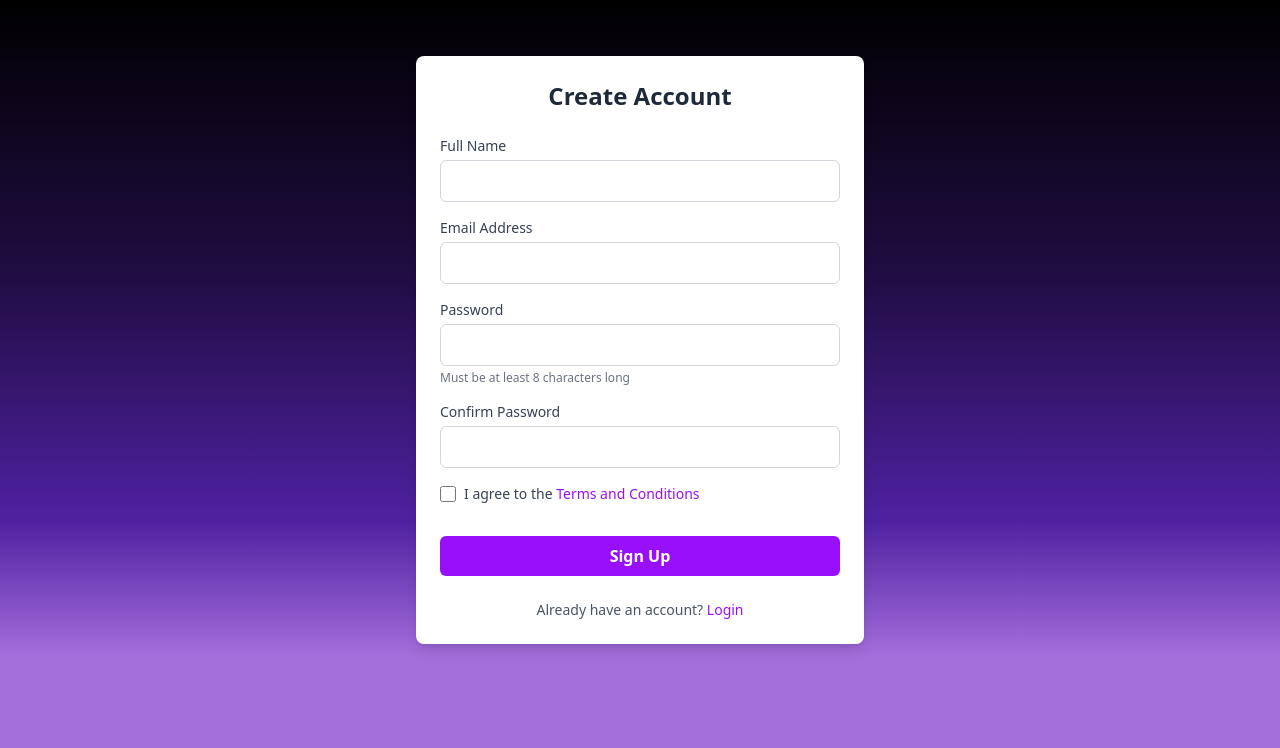
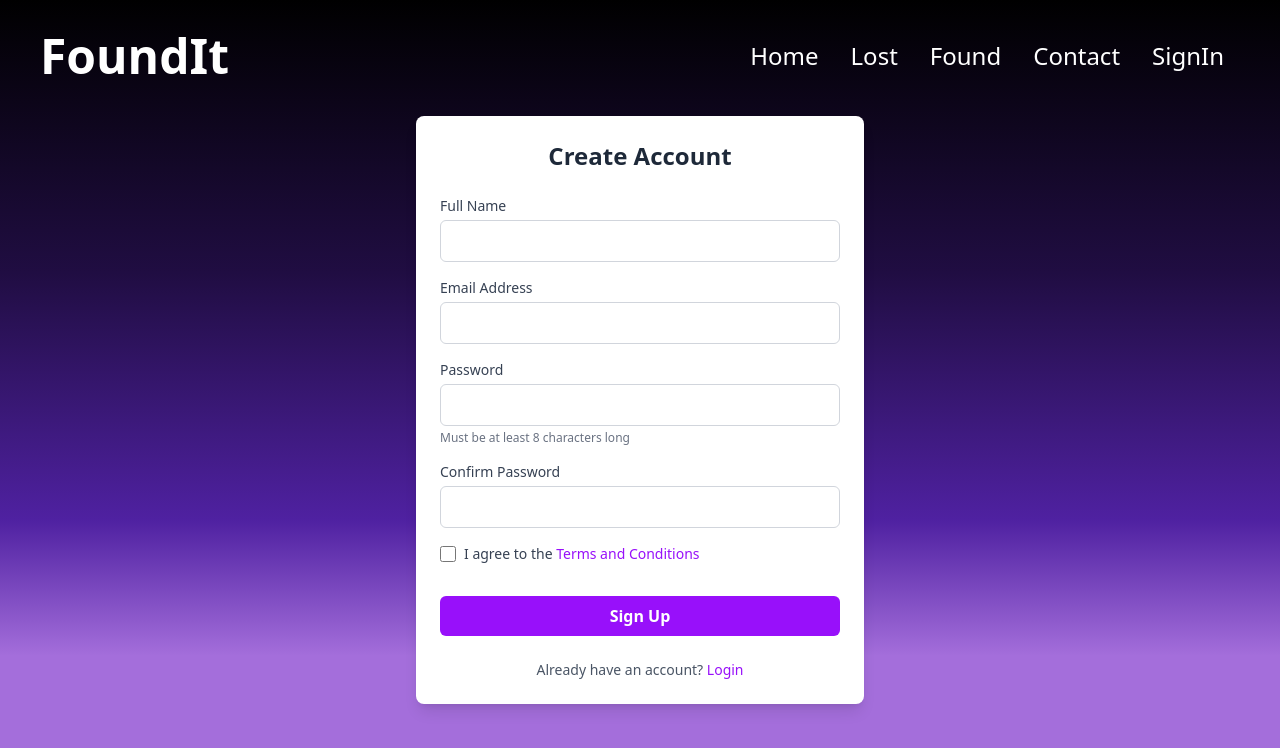
Before and after one commit to ShreyaTripathi22/Lost-and-Found-System, a React (Vite) app: page /signin in a window 1280 px wide. Shown: the top 748 px of the page. Built offline with nearby package versions, Linux system fonts and the light colour scheme.

Commit message:
added nav on lost,found,signin

```diff
--- a/src/Pages/Found.jsx
+++ b/src/Pages/Found.jsx
@@ -1,4 +1,5 @@
 import { useState } from 'react';
+import Navbar from '../components/Navbar'
 
 const Found = () => {
   const [formData, setFormData] = useState({
@@ -45,7 +46,8 @@ const Found = () => {
 
   return (
     <div className="relative min-h-screen bg-[linear-gradient(to_bottom,#000,#200D42_34%,#4F21A1_65%,#A46EDB_82%)] flex flex-col items-center pt-4 px-4">
-      <div className="w-full max-w-md bg-white rounded-lg shadow-lg p-6 mt-10 mb-10">
+      <Navbar />
+      <div className="w-full max-w-md bg-white rounded-lg shadow-lg p-6 mt-25 mb-10">
         <h1 className="text-2xl font-bold text-gray-800 mb-6 text-center">Report Found Item</h1>
 
         <form onSubmit={handleSubmit} className="space-y-4">
--- a/src/Pages/Lost.jsx
+++ b/src/Pages/Lost.jsx
@@ -1,7 +1,6 @@
-
-
 
 import { useState } from 'react';
+import Navbar from '../components/Navbar';
 
 const Lost = () => {
   const [formData, setFormData] = useState({
@@ -38,7 +37,8 @@ const Lost = () => {
 
   return (
     <div className="relative min-h-screen bg-[linear-gradient(to_bottom,#000,#200D42_34%,#4F21A1_65%,#A46EDB_82%)] flex flex-col items-center pt-4 px-4">
-      <div className="w-full max-w-md bg-white rounded-lg shadow-lg p-6 mt-10">
+      <Navbar />
+      <div className="w-full max-w-md bg-white rounded-lg shadow-lg p-6 mt-25">
         <h1 className="text-2xl font-bold text-gray-800 mb-6 text-center">Report Lost Item</h1>
 
         <form onSubmit={handleSubmit} className="space-y-4">
--- a/src/Pages/SignIn.jsx
+++ b/src/Pages/SignIn.jsx
@@ -1,5 +1,6 @@
 import { useState } from 'react';
 import { Link } from 'react-router-dom';
+import Navbar from '../components/Navbar';
 
 const SignIn = () => {
   const [formData, setFormData] = useState({
@@ -50,7 +51,8 @@ const SignIn = () => {
 
   return (
     <div className="relative min-h-screen bg-[linear-gradient(to_bottom,#000,#200D42_34%,#4F21A1_65%,#A46EDB_82%)] flex flex-col items-center pt-4 px-4">
-      <div className="w-full max-w-md bg-white rounded-lg shadow-lg p-6 mt-10 mb-10">
+      <Navbar />
+      <div className="w-full max-w-md bg-white rounded-lg shadow-lg p-6 mt-25 mb-10">
         <h1 className="text-2xl font-bold text-gray-800 mb-6 text-center">Create Account</h1>
 
         <form onSubmit={handleSubmit} className="space-y-4">
```
